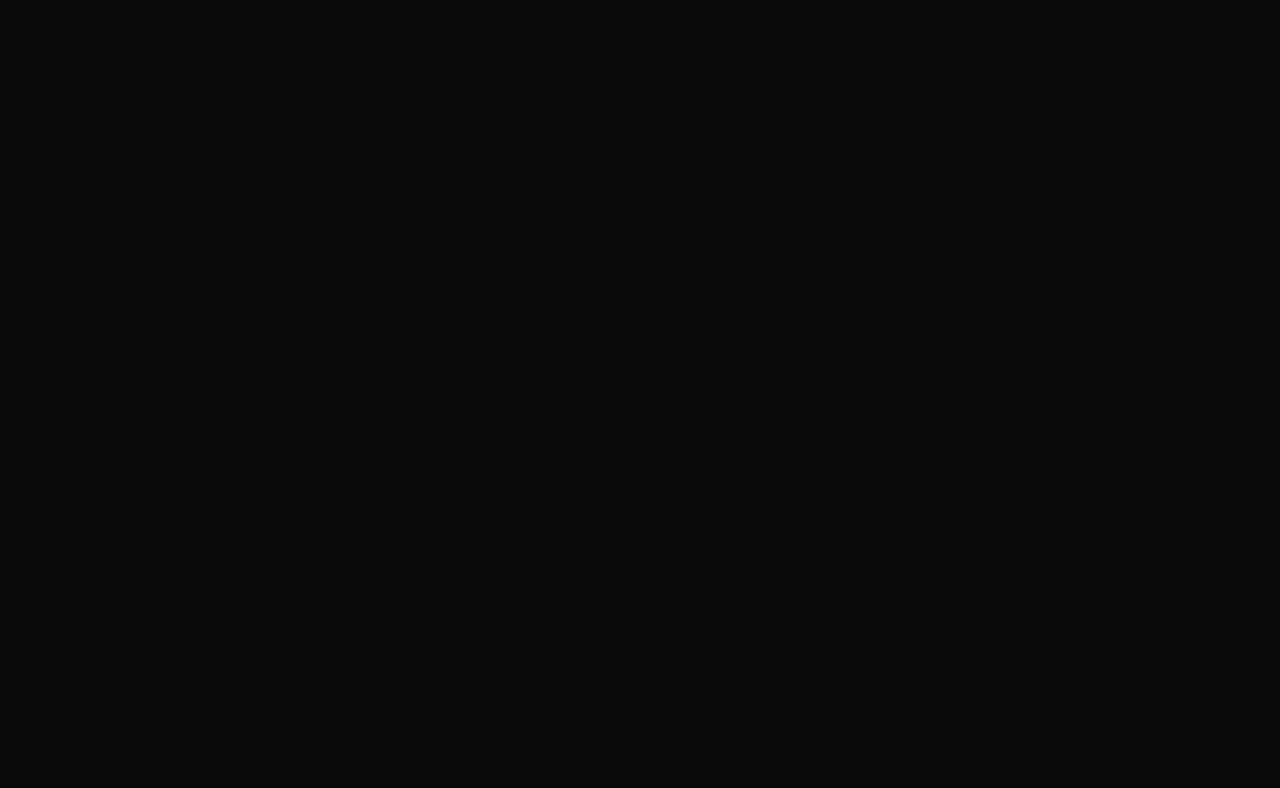
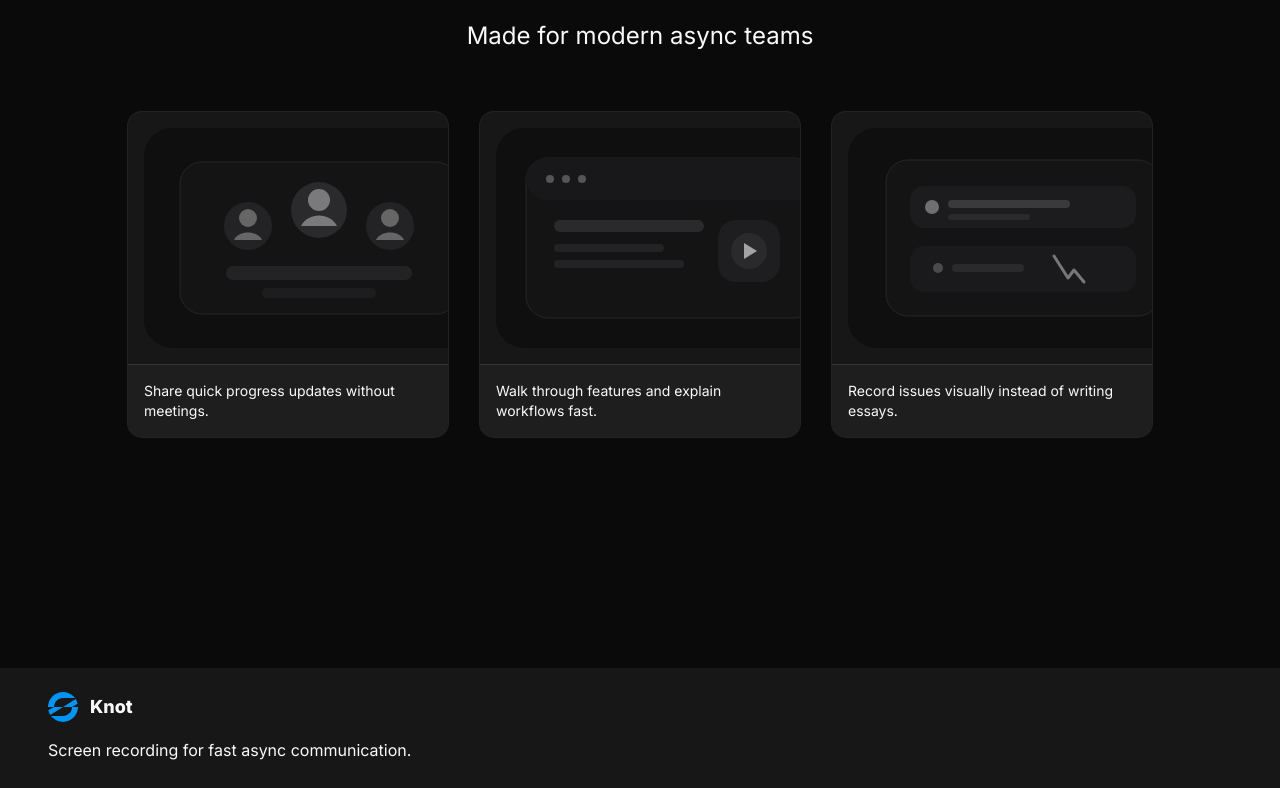
Before and after one commit to Dishant402955/knot, a Next.js app in the folder apps/web/: page / in a window 1280 px wide. Shown: the part 1732-2520 px from the top of the page. Before the commit the page ends 1600 px from the top, so only its background shows below. Built offline with nearby package versions, Linux system fonts and the light colour scheme.

Commit message:
build use cases section & footer

```diff
--- /dev/null
+++ b/apps/web/app/_components/footer.tsx
@@ -0,0 +1,35 @@
+import { Logo } from "@/components/logo"
+
+const Footer = () => {
+    return <div className="w-full h-fit bg-neutral-900 flex-col px-10 py-4 space-y-2">
+
+    <Logo/>
+    <p className="px-2">Screen recording for fast async communication.</p>
+
+    <div className="flex items-center my-16 space-x-22 px-2 ">
+        <div className="flex-col">
+            <p className="mb-4">Product</p>
+            <p>Features</p>
+            <p>Desktop App</p>
+            <p>Pricing</p>
+        </div>
+        <div className="flex-col">
+            <p className="mb-4">Resources</p>
+            <p>Docs</p>
+            <p>Changelog</p>
+            <p>Support</p>
+        </div>
+        <div className="flex-col">
+            <p className="mb-4">Socials</p>
+            <p>Twitter</p>
+            <p>GitHub</p>
+            <p>LinkedIn</p>
+        </div>
+    </div>
+
+    <p>© 2026 Dishant </p>
+    <p>Built for async teams  </p>
+    </div>
+}
+
+export {Footer}
--- /dev/null
+++ b/apps/web/app/_components/use-cases.tsx
@@ -0,0 +1,256 @@
+import { Card, CardContent, CardFooter } from "@/components/ui/card"
+
+const UseCases = () => {
+    return <div className="h-full w-full flex justify-center px-[5%] py-24" id="use-cases">
+        <div className="flex-col">
+            <div className="flex-col justify-center items-center space-y-4">
+                <p className="text-4xl font-bold flex justify-center items-center">USE CASES</p>
+                <p className="text-2xl flex justify-center items-center"> Made for modern async teams    </p>
+            </div>
+            <div className="my-15 space-x-8 flex justify-center items-center">
+                <Card className="w-80">
+                    <CardContent>
+  <Mock1/>
+                    </CardContent>
+
+                    <CardFooter>
+                   Share quick progress updates without meetings.
+                    </CardFooter>
+                </Card>
+
+                <Card className="w-80">
+                    <CardContent>
+<Mock2/>
+                    </CardContent>
+
+                    <CardFooter>
+                         Walk through features and explain workflows fast.
+                    </CardFooter>
+                </Card>
+
+                <Card className="w-80">
+                    <CardContent>
+<Mock3/>
+                    </CardContent>
+
+                    <CardFooter>
+Record issues visually instead of writing essays.
+                    </CardFooter>
+                </Card>
+
+            </div>
+        </div>
+    </div>
+}
+
+export {UseCases}
+
+const Mock1 = () => {
+    return                     <svg
+  width="350"
+  height="220"
+  viewBox="0 0 350 220"
+  fill="none"
+  xmlns="http://www.w3.org/2000/svg"
+>
+  <rect width="350" height="220" rx="28" fill="#0F0F10"/>
+
+  <rect
+    x="36"
+    y="34"
+    width="278"
+    height="152"
+    rx="22"
+    fill="#141415"
+    stroke="#262626"
+  />
+
+
+  <circle cx="104" cy="98" r="24" fill="#232326"/>
+  <circle cx="175" cy="82" r="28" fill="#2A2A2D"/>
+  <circle cx="246" cy="98" r="24" fill="#232326"/>
+
+  <circle cx="104" cy="90" r="9" fill="#666"/>
+  <circle cx="175" cy="72" r="11" fill="#7A7A7A"/>
+  <circle cx="246" cy="90" r="9" fill="#666"/>
+
+
+  <path d="M90 112C94 102 114 102 118 112" fill="#666"/>
+  <path d="M157 98C164 84 186 84 193 98" fill="#7A7A7A"/>
+  <path d="M232 112C236 102 256 102 260 112" fill="#666"/>
+
+  <rect
+    x="82"
+    y="138"
+    width="186"
+    height="14"
+    rx="7"
+    fill="#232326"
+  />
+
+  <rect
+    x="118"
+    y="160"
+    width="114"
+    height="10"
+    rx="5"
+    fill="#1D1D20"
+  />
+</svg>
+}
+
+const Mock2 = () => {
+    return  <svg
+  width="350"
+  height="220"
+  viewBox="0 0 350 220"
+  fill="none"
+  xmlns="http://www.w3.org/2000/svg"
+>
+  <rect width="350" height="220" rx="28" fill="#0F0F10"/>
+
+  <rect
+    x="30"
+    y="30"
+    width="290"
+    height="160"
+    rx="22"
+    fill="#141415"
+    stroke="#262626"
+  />
+
+  <rect
+    x="30"
+    y="30"
+    width="290"
+    height="42"
+    rx="22"
+    fill="#18181B"
+  />
+
+  <circle cx="54" cy="51" r="4" fill="#555"/>
+  <circle cx="70" cy="51" r="4" fill="#555"/>
+  <circle cx="86" cy="51" r="4" fill="#555"/>
+
+  <rect
+    x="58"
+    y="92"
+    width="150"
+    height="12"
+    rx="6"
+    fill="#2A2A2D"
+  />
+
+  <rect
+    x="58"
+    y="116"
+    width="110"
+    height="8"
+    rx="4"
+    fill="#232326"
+  />
+
+  <rect
+    x="58"
+    y="132"
+    width="130"
+    height="8"
+    rx="4"
+    fill="#232326"
+  />
+
+  <rect
+    x="222"
+    y="92"
+    width="62"
+    height="62"
+    rx="18"
+    fill="#1E1E21"
+  />
+
+  <circle cx="253" cy="123" r="18" fill="#2A2A2D"/>
+
+  <path
+    d="M248 115L261 123L248 131V115Z"
+    fill="#A3A3A3"
+  />
+</svg>
+}
+
+const Mock3 = () => {
+    return <svg
+  width="350"
+  height="220"
+  viewBox="0 0 350 220"
+  fill="none"
+  xmlns="http://www.w3.org/2000/svg"
+>
+  <rect width="350" height="220" rx="28" fill="#0F0F10"/>
+
+  <rect
+    x="38"
+    y="32"
+    width="274"
+    height="156"
+    rx="22"
+    fill="#141415"
+    stroke="#262626"
+  />
+
+  <rect
+    x="62"
+    y="58"
+    width="226"
+    height="42"
+    rx="14"
+    fill="#1C1C1F"
+  />
+
+  <circle cx="84" cy="79" r="7" fill="#6F6F6F"/>
+
+  <rect
+    x="100"
+    y="72"
+    width="122"
+    height="8"
+    rx="4"
+    fill="#3A3A3A"
+  />
+
+  <rect
+    x="100"
+    y="86"
+    width="82"
+    height="6"
+    rx="3"
+    fill="#2A2A2D"
+  />
+
+  <rect
+    x="62"
+    y="118"
+    width="226"
+    height="46"
+    rx="14"
+    fill="#1A1A1C"
+  />
+
+  <path
+    d="M206 128L220 150L226 142L236 154"
+    stroke="#777"
+    strokeWidth="3"
+    strokeLinecap="round"
+    strokeLinejoin="round"
+  />
+
+  <circle cx="90" cy="140" r="5" fill="#4A4A4A"/>
+  <rect
+    x="104"
+    y="136"
+    width="72"
+    height="8"
+    rx="4"
+    fill="#2A2A2D"
+  />
+</svg>
+}
--- a/apps/web/app/page.tsx
+++ b/apps/web/app/page.tsx
@@ -1,6 +1,8 @@
 import { Hero } from "@/app/_components/hero";
 import { Navbar } from "@/app/_components/navbar";
 import { Features } from "@/app/_components/features";
+import { UseCases } from "@/app/_components/use-cases";
+import { Footer } from "@/app/_components/footer";
 
 const  Home = () => {
   return (
@@ -8,6 +10,8 @@ const  Home = () => {
     <Navbar/>
     <Hero/>
     <Features/>
+    <UseCases/>
+    <Footer/>
    </div>
   );
 }
```
